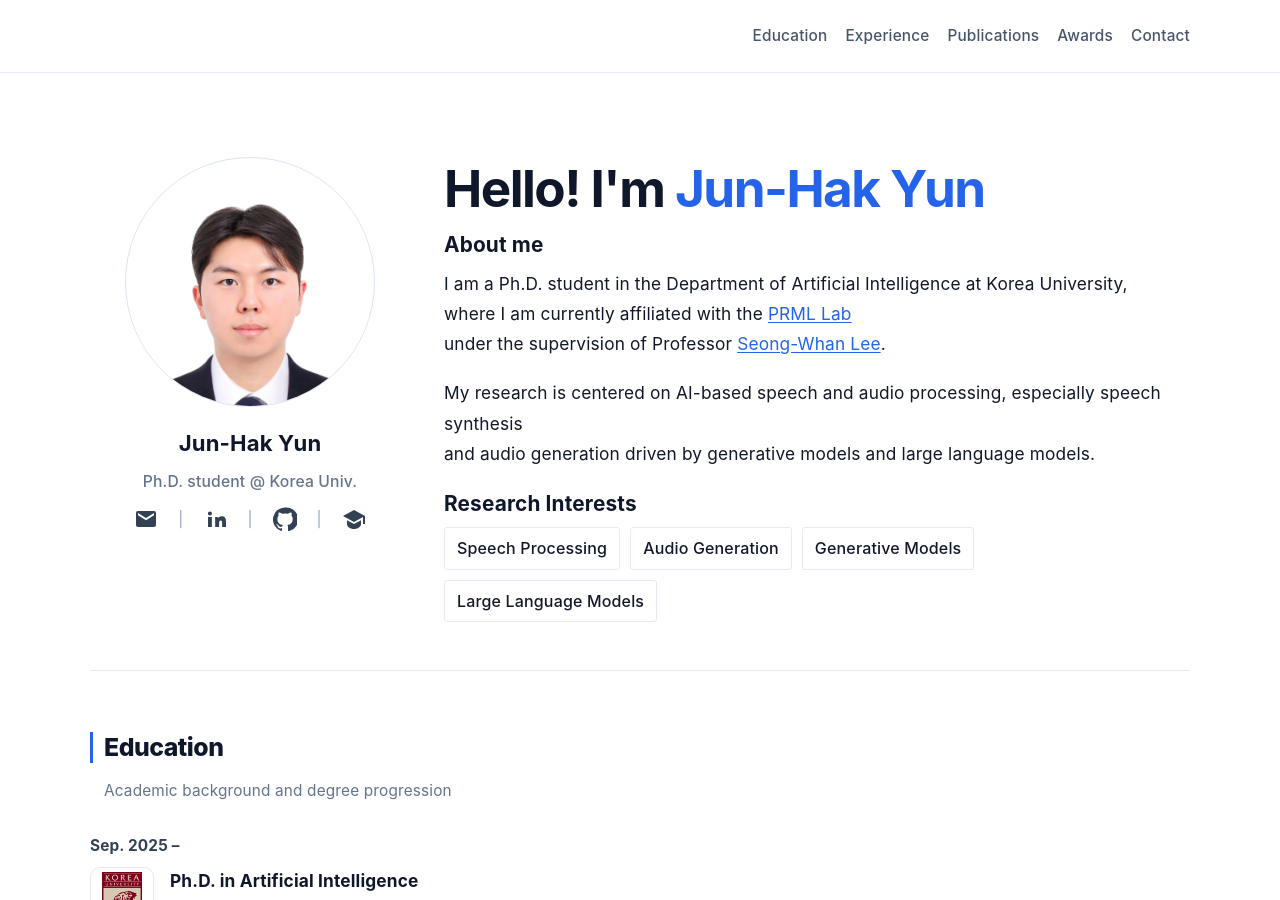
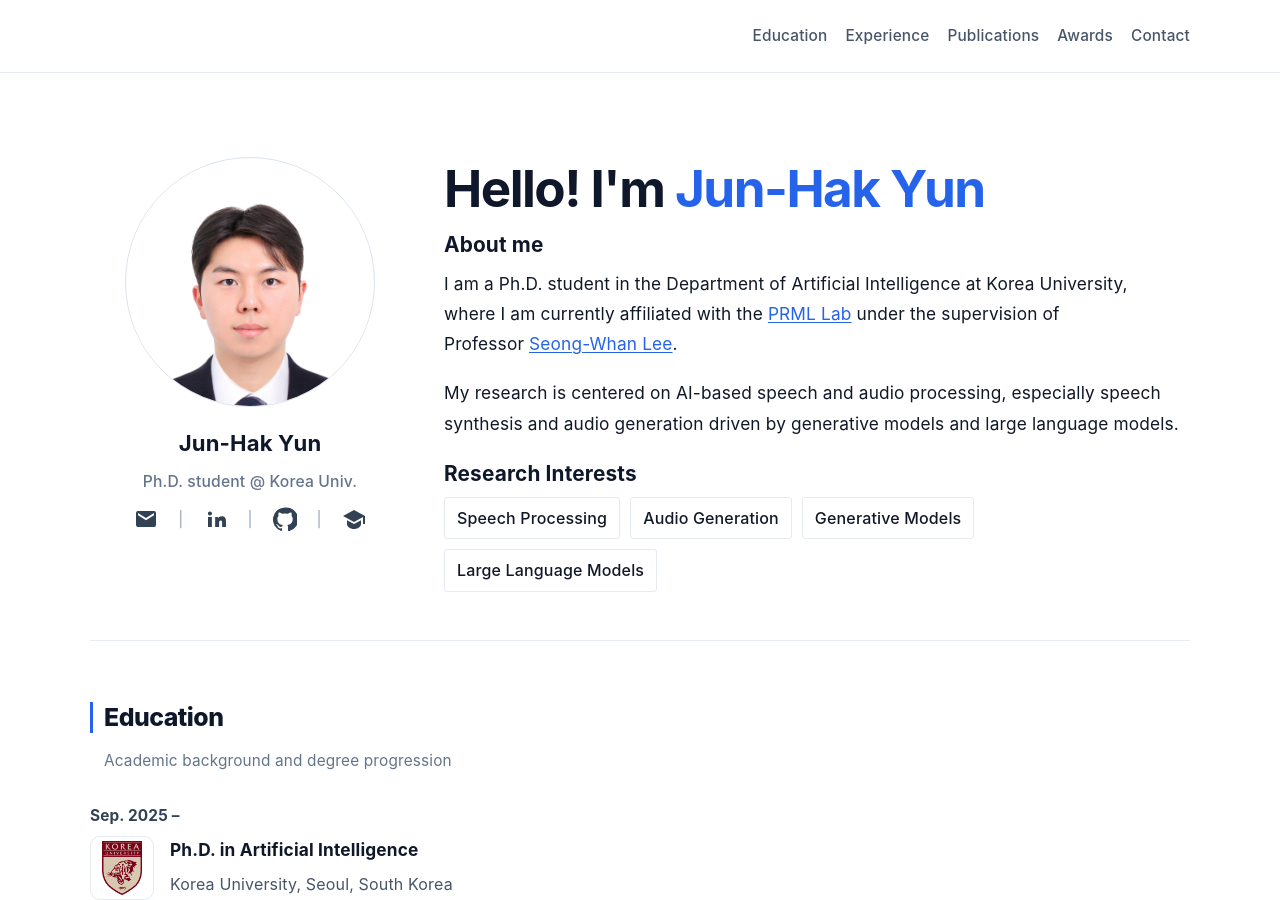
Before and after one commit to jjunak-yun/jjunak-yun.github.io, a Jekyll site: the page built from index.html, in a window 1280 px wide and 900 px high. Built offline with Jekyll 4.4.1, drawn with Linux system fonts in a browser that asks for light colours.

```diff
--- a/_data/profile.yml
+++ b/_data/profile.yml
@@ -14,11 +14,9 @@ scholar: "https://scholar.google.co.kr/citations?hl=en&user=Qk4l_J0AAAAJ"
 about_paragraphs_md:
   - |
     I am a Ph.D. student in the Department of Artificial Intelligence at Korea University,<br />
-    where I am currently affiliated with the <a href="http://pr.korea.ac.kr/" target="_blank" rel="noopener noreferrer">PRML Lab</a><br />
-    under the supervision of Professor <a href="https://scholar.google.com/citations?hl=en&user=5yNbjSoAAAAJ&view_op=list_works" target="_blank" rel="noopener noreferrer">Seong-Whan Lee</a>.
+    where I am currently affiliated with the <a href="http://pr.korea.ac.kr/" target="_blank" rel="noopener noreferrer">PRML Lab</a> under the supervision of <br /> Professor <a href="https://scholar.google.com/citations?hl=en&user=5yNbjSoAAAAJ&view_op=list_works" target="_blank" rel="noopener noreferrer">Seong-Whan Lee</a>.
   - |
-    My research is centered on AI-based speech and audio processing, especially speech synthesis<br />
-    and audio generation driven by generative models and large language models.
+    My research is centered on AI-based speech and audio processing, especially speech synthesis and audio generation driven by generative models and large language models.
 
 research_interests:
   - "Speech Processing"
```
Also changed, not shown: assets/img/etri.svg (added).
